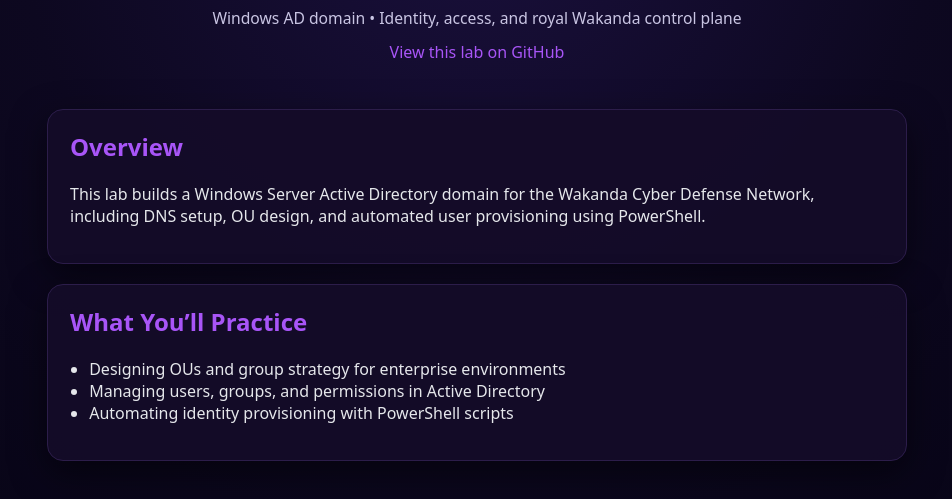
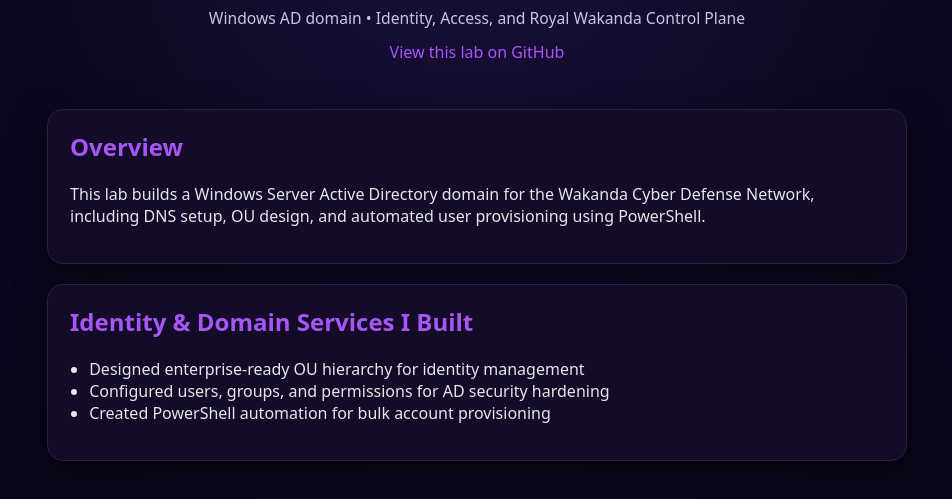
Before and after one commit to eoghene-ruemu/WCDN-Panther-Domain-Authority, a plain HTML site: page index.html in a window 1280 px wide. Shown: the part 115-614 px from the top of the page, without its empty margins (163-1115 px from the left). Drawn offline with Linux system fonts and the light colour scheme.

Commit message:
Update index.html

```diff
--- a/index.html
+++ b/index.html
@@ -10,7 +10,7 @@
     <header class="hero">
       <h1>WCDN Panther Domain Authority</h1>
       <p class="tagline">
-        Windows AD domain • Identity, access, and royal Wakanda control plane
+        Windows AD domain • Identity, Access, and Royal Wakanda Control Plane
       </p>
       <p class="repo-link">
         <a href="https://github.com/eoghene-ruemu/WCDN-Panther-Domain-Authority">
@@ -29,11 +29,11 @@
       </section>
 
       <section class="card">
-        <h2>What You’ll Practice</h2>
+        <h2>Identity & Domain Services I Built</h2>
         <ul>
-          <li>Designing OUs and group strategy for enterprise environments</li>
-          <li>Managing users, groups, and permissions in Active Directory</li>
-          <li>Automating identity provisioning with PowerShell scripts</li>
+          <li>Designed enterprise-ready OU hierarchy for identity management</li>
+          <li>Configured users, groups, and permissions for AD security hardening</li>
+          <li>Created PowerShell automation for bulk account provisioning</li>
         </ul>
       </section>
     </main>
```
